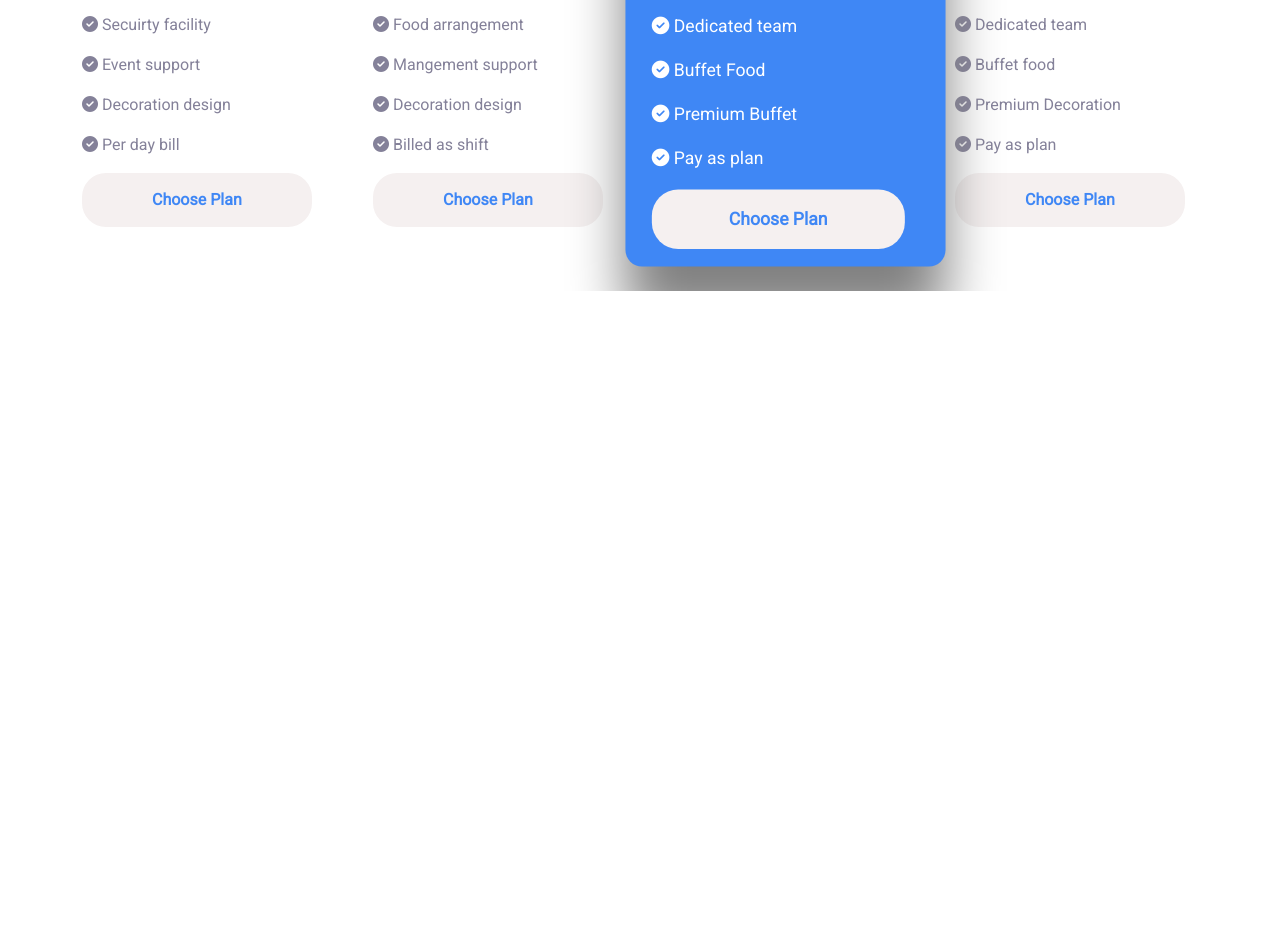
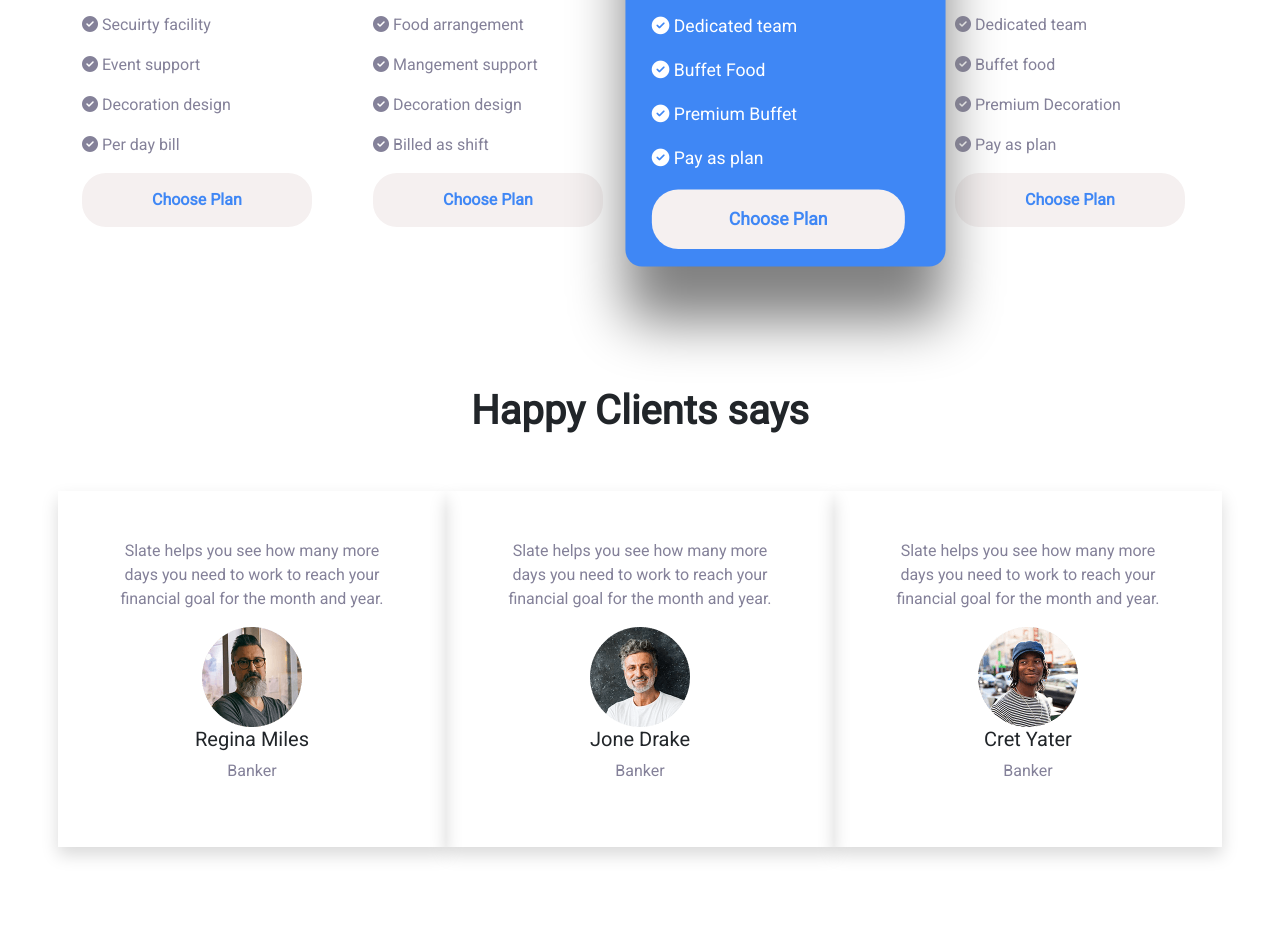
Before and after one commit to rashidul191/convention-center, a plain HTML site: page index.html in a window 1280 px wide. Shown: the part 1502-2445 px from the top of the page. Before the commit the page ends 1793 px from the top, so only its background shows below. Drawn offline with nearby package versions, Linux system fonts and the light colour scheme.

Commit message:
Happy Clients section done.

```diff
--- a/index.html
+++ b/index.html
@@ -203,9 +203,9 @@
     <!-- Every moment Section End -->
 
     <!-- Our package Section Start -->
-    <section id="package" class="container my-5">
+    <section id="package" class="container py-5">
       <h1 class="text-center fw-bold">Our Package</h1>
-      <div class="row row-cols-1 row-cols-md-4 g-5 my-5">
+      <div class="row row-cols-1 row-cols-md-4 g-5 my-5 text-center text-md-start">
         <div class="col pt-5 px-4 pb-3">
           <h2>$300</h2>
           <h3>Business Fair</h3>
@@ -219,7 +219,7 @@
           <p><i class="fa-solid fa-circle-check"></i> Per day bill</p>
           <button class="btn-choose-plan">Choose Plan</button>
         </div>
-        <div class="col pt-5 px-4 pb-3 ">
+        <div class="col pt-5 px-4 pb-3">
           <h2>$500</h2>
           <h3>Wedding basic</h3>
           <p>For weddings with basic plan and limited item</p>
@@ -230,7 +230,7 @@
           <p><i class="fa-solid fa-circle-check"></i> Billed as shift</p>
           <button class="btn-choose-plan">Choose Plan</button>
         </div>
-        <div class="col text-white hot-package pt-5 px-4">
+        <div class="col text-white hot-package pt-5  px-4 pb-5 pb-md-0">
           <h2>$800</h2>
           <h3>Wedding plus</h3>
           <p>For most weddings with premium plans</p>
@@ -259,6 +259,39 @@
     </section>
     <!-- Our package Section End -->
 
+    <!-- Happy Clients Section Start -->
+    <section id="clients" class="container py-5">
+      <h1 class="text-center">Happy Clients says</h1>
+      <div class="row row-cols-1 row-cols-md-3 g-5 text-center py-5">
+        <div class="col p-5 shadow">
+          <p>Slate helps you see how many more days you need to work to reach your financial goal for the month and year.</p>
+          <img src="images/person 1.png" alt="">
+          <h5>Regina Miles</h5>
+          <p>Banker</p>
+        </div>
+        <div class="col p-5 shadow">
+          <p>Slate helps you see how
+            many more days you need
+            to work to reach your financial
+            goal for the month and year.</p>
+          <img src="images/person 2.png" alt="">
+          <h5>Jone Drake</h5>
+          <p>Banker</p>
+        </div>
+        <div class="col p-5 shadow">
+          <p>Slate helps you see how
+            many more days you need
+            to work to reach your financial
+            goal for the month and year.</p>
+          <img src="images/person 3.png" alt="">
+          <h5>Cret Yater</h5>
+          <p>Banker</p>
+        </div>
+      </div>
+
+    </section>
+    <!-- Happy Clients Section End -->
+
     <!-- Bootstrap JS Bundle Link -->
     <script
       src="https://cdn.jsdelivr.net/npm/bootstrap@5.1.3/dist/js/bootstrap.bundle.min.js"
```
